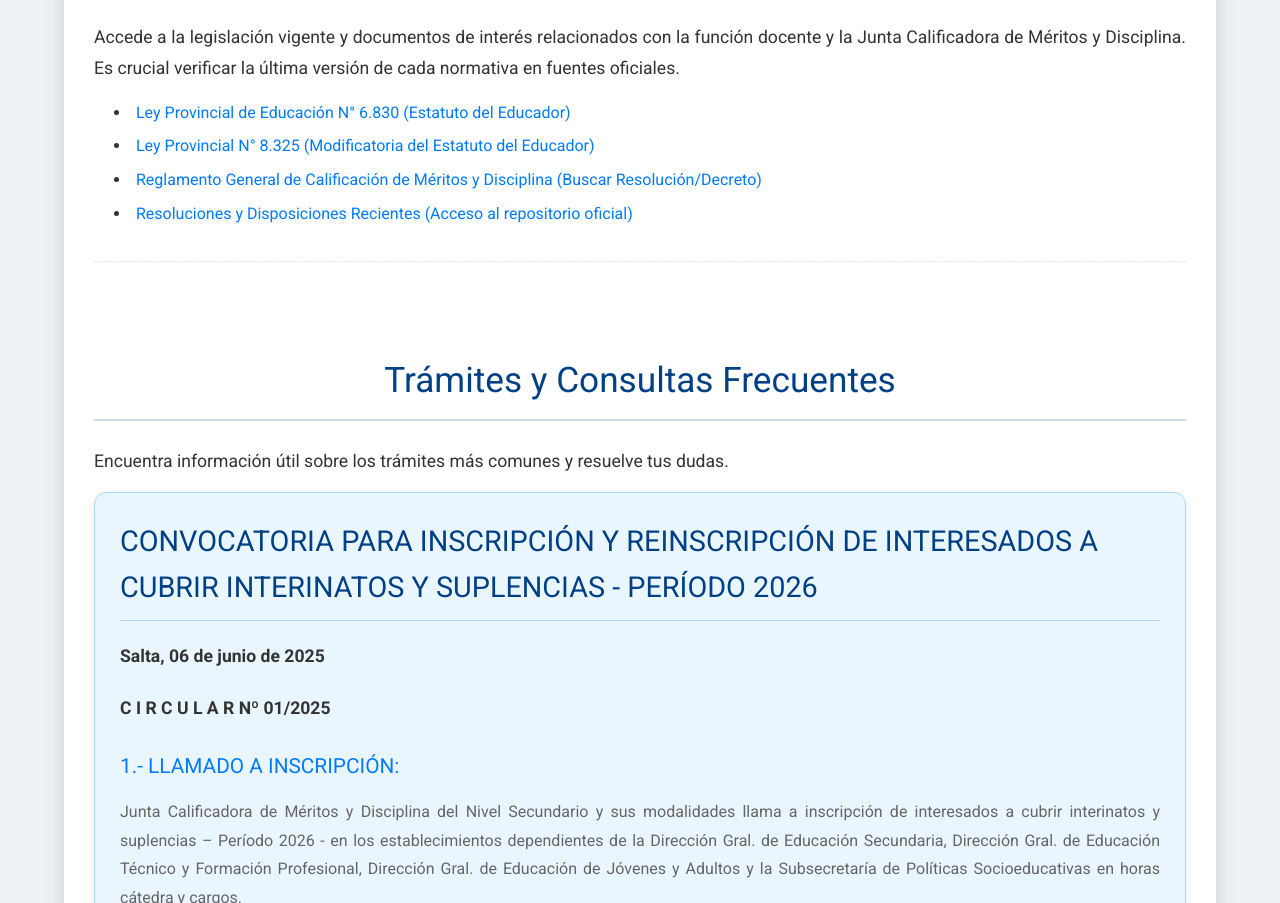
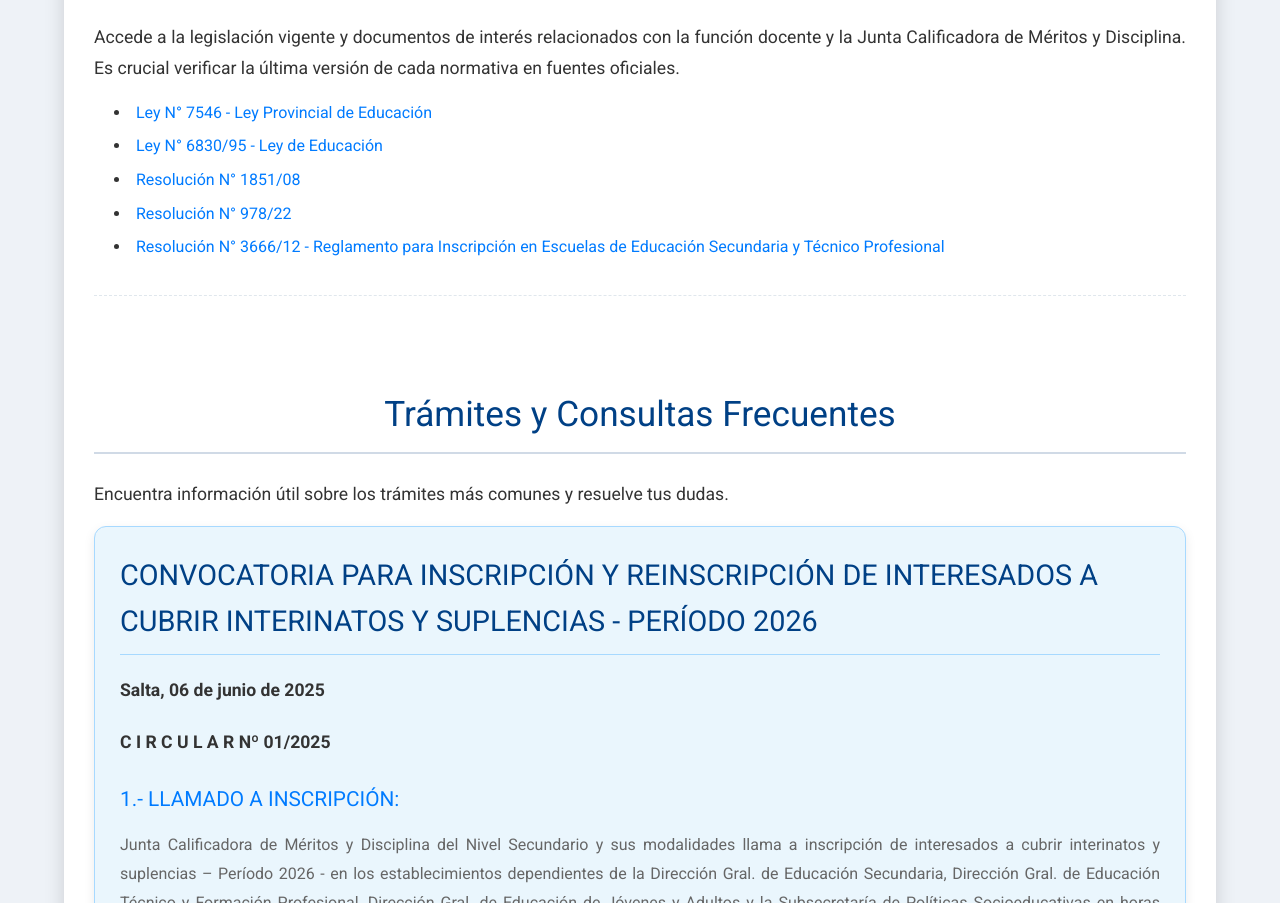
Before and after one commit to JuntaCalificadoraNs/jcmyd-salta-web, a website: page index.html in a window 1280 px wide. Shown: the part 4660-5563 px from the top of the page. Drawn offline with Linux system fonts and the light colour scheme; no server answers.

Commit message:
noramtivas index.html

```diff
--- a/index.html
+++ b/index.html
@@ -569,13 +569,13 @@
         <section id="normativas" class="content-section">
             <h2>Normativas y Documentos Oficiales</h2>
             <p>Accede a la legislación vigente y documentos de interés relacionados con la función docente y la Junta Calificadora de Méritos y Disciplina. Es crucial verificar la última versión de cada normativa en fuentes oficiales.</p>
-            <ul>
-                <li><a href="URL_LEY_6830_AQUI" target="_blank">Ley Provincial de Educación N° 6.830 (Estatuto del Educador)</a></li>
-                <li><a href="URL_LEY_8325_AQUI" target="_blank">Ley Provincial N° 8.325 (Modificatoria del Estatuto del Educador)</a></li>
-                <li><a href="URL_REGLAMENTO_AQUI" target="_blank">Reglamento General de Calificación de Méritos y Disciplina (Buscar Resolución/Decreto)</a></li>
-                <li><a href="URL_RESOLUCIONES_RECIENTES_AQUI" target="_blank">Resoluciones y Disposiciones Recientes (Acceso al repositorio oficial)</a></li>
-                <!-- Puedes añadir más enlaces aquí siguiendo el mismo formato -->
-            </ul>
+           <ul>
+                <li><a href="http://www.bnm.me.gov.ar/giga1/documentos/EL006396.pdf" target="_blank">Ley N° 7546 - Ley Provincial de Educación</a></li>
+                <li><a href="https://boletinoficialsalta.gob.ar/Texto_Actualizado.php?c=YXdlcnR5dGFibGE9THw2ODMwJmNhYmU9PGg2PiBQdWJsaWNhZG8gZW4gZWwgQm9sZXTDg8KtbiBPZmljaWFsIE7DgsKwIDAsIGVsIGTDg8KtYSAgZGUgZGUgPC9oNj48QlI+cXdlcnR5" target="_blank">Ley N° 6830/95 - Ley de Educación</a></li>
+                <li><a href="https://boletinoficialsalta.gob.ar/instrumento.php?cXdlcnR5dGFibGE9UnwxODUxLzA4cXdlcnR5" target="_blank">Resolución N° 1851/08</a></li>
+                <li><a href="https://boletinoficialsalta.gob.ar/instrumento.php?cXdlcnR5dGFibGE9Unw5NzgvMjJxd2VydHk=" target="_blank">Resolución N° 978/22</a></li>
+                <li><a href="https://www.edusalta.gov.ar/phocadownload/Reglamentos/R3666-12.pdf" target="_blank">Resolución N° 3666/12 - Reglamento para Inscripción en Escuelas de Educación Secundaria y Técnico Profesional</a></li>
+          </ul>
         </section>
 
         <!-- NUEVA SECCIÓN: TRÁMITES Y CONSULTAS FRECUENTES -->
```
